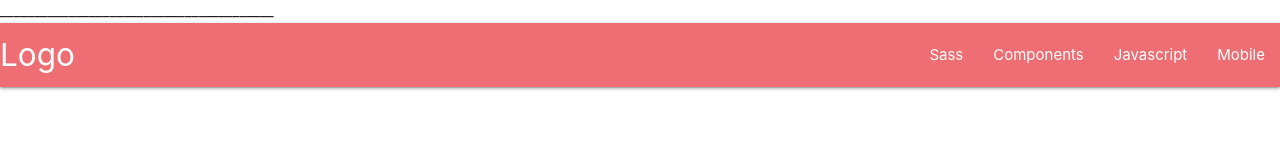
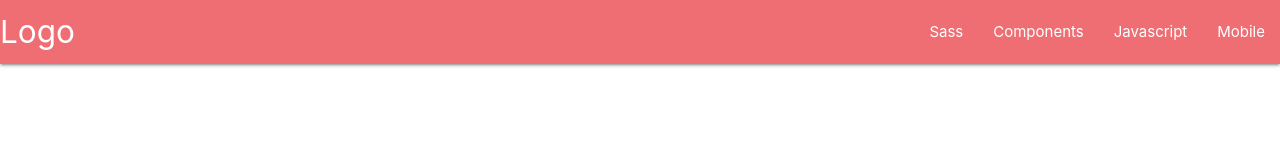
Before and after one commit to Khmitra/text1, a plain HTML site: page index.html in a window 1280 px wide. Drawn offline with nearby package versions, Linux system fonts and the light colour scheme.

Commit message:
without line

```diff
--- a/index.html
+++ b/index.html
@@ -9,7 +9,6 @@
     <title>my project</title>
 </head>
 <body>
-    ________________________________________
 
     <nav>
         <div class="nav-wrapper">
```
